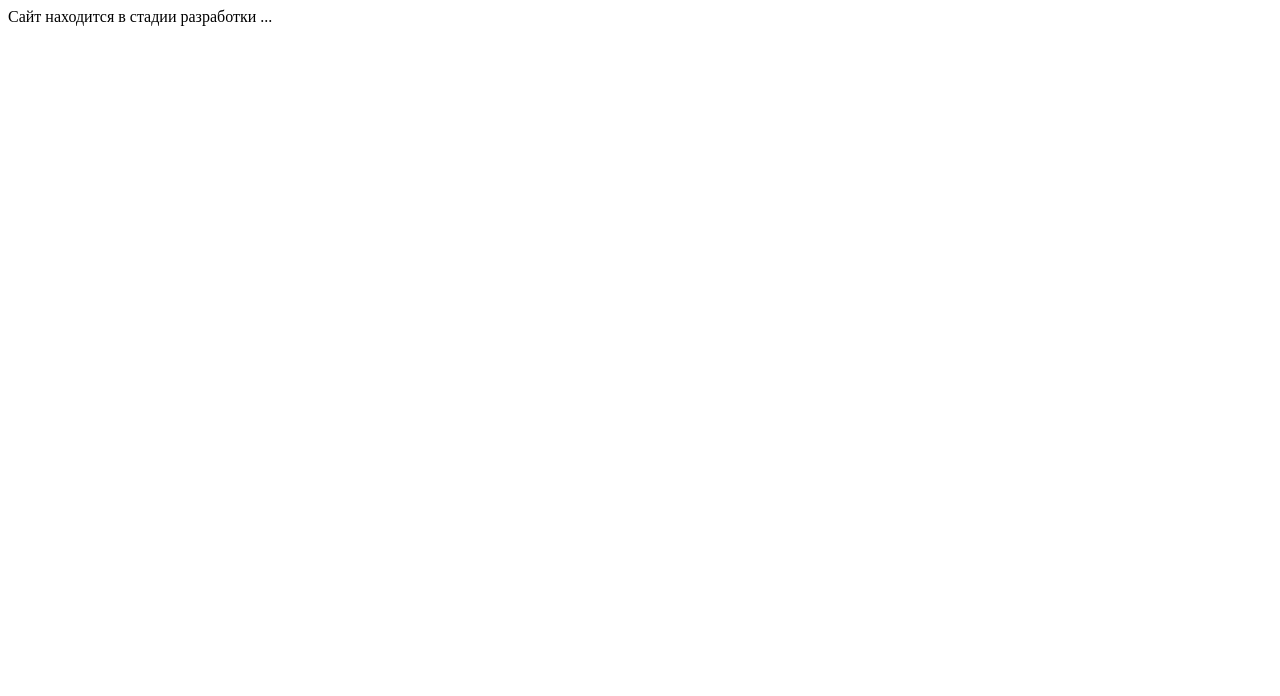
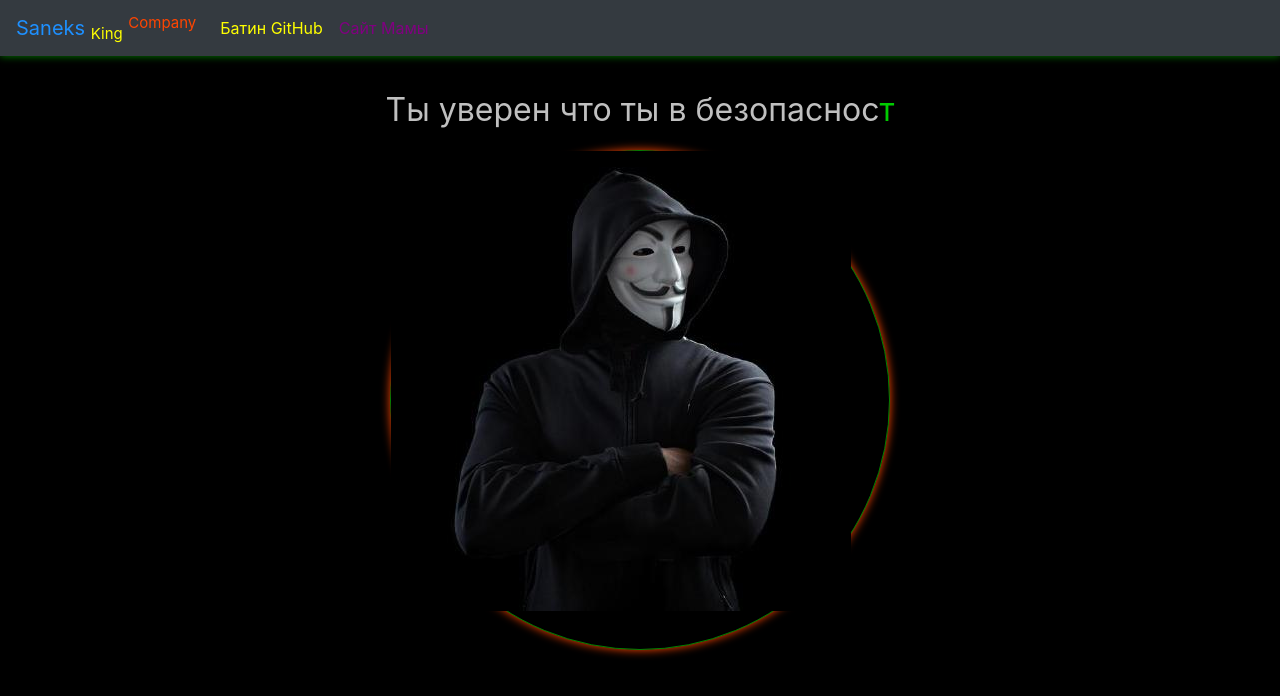
Before and after one commit to saneksking/saneksking.github.io, a plain HTML site: page index.html in a window 1280 px wide. Drawn offline with nearby package versions, Linux system fonts and the light colour scheme.

Commit message:
Половина сайта готова!

```diff
--- a/index.html
+++ b/index.html
@@ -3,8 +3,41 @@
 <head>
     <meta charset="UTF-8">
     <title>Saneks King Company</title>
+    <link rel="stylesheet" href="https://maxcdn.bootstrapcdn.com/bootstrap/4.1.0/css/bootstrap.min.css">
+    <script src="https://ajax.googleapis.com/ajax/libs/jquery/3.3.1/jquery.min.js"></script>
+    <script src="https://cdnjs.cloudflare.com/ajax/libs/popper.js/1.14.0/umd/popper.min.js"></script>
+    <script src="https://maxcdn.bootstrapcdn.com/bootstrap/4.1.0/js/bootstrap.min.js"></script>
+    <link rel="stylesheet" href="styles/styles.css">
+    <script src="scripts/scripts.js"></script>
 </head>
 <body>
-    Сайт находится в стадии разработки ...
+<nav class="navbar navbar-expand-md bg-dark navbar-dark">
+    <!-- Brand -->
+    <a class="navbar-brand" style="cursor: help;" data-toggle="tooltip" href="#" title="Я начинающий программист Python!"><span style="color: dodgerblue;">Saneks</span> <sub>King</sub> <sup>Company</sup></a>
+
+    <!-- Toggler/collapsibe Button -->
+    <button class="navbar-toggler" type="button" data-toggle="collapse" data-target="#collapsibleNavbar">
+        <span class="navbar-toggler-icon"></span>
+    </button>
+    <!-- Navbar links -->
+    <div class="collapse navbar-collapse" id="collapsibleNavbar">
+        <ul class="navbar-nav">
+            <li class="nav-item">
+                <a class="nav-link bear-link" target="_blank" href="https://github.com/smartlegionlab">Батин GitHub</a>
+            </li>
+            <li class="nav-item">
+                <a class="nav-link mother-link" target="_blank" href="https://cutedolls.ru">Сайт Мамы</a>
+            </li>
+        </ul>
+    </div>
+</nav>
+<p id="typewriter"></p>
+<div class="my-logo">
+    <img src="images/logo.jpg">
+</div>
+<br>
+<script type="text/javascript">
+ go();
+</script>
 </body>
 </html>
--- /dev/null
+++ b/scripts/scripts.js
@@ -0,0 +1,45 @@
+var mess=new Array(
+ "Ты уверен что ты в безопасности?",
+ "Твоя система больше не безопасна...",
+ "Потому что в ней был Я!");
+
+var size = 32;
+var txtcol = "#C0C0C0";
+var lastcol = "#00CC00";
+var pause = 2500;
+var speed = 170;
+var i = i_str = 0;
+var msg = msgpre = msgafter = "";
+
+function get_text() {
+ msgpre = mess[i].substring(0, i_str-1);
+ msgafter = mess[i].substring(i_str-1, i_str);
+ msg = "<span style='position: relative; color:" + txtcol + "; font-size: " +
+ size + "px;'>" + msgpre + "<span style='color:" + lastcol + ";'>" + msgafter +
+ "</span></span>";
+}
+
+function go() {
+if (i_str<=mess[i].length-1) {
+ i_str++;
+ get_text();
+ if (document.all) typewriter.innerHTML = msg;
+ else if (document.layers) {
+  document.typewriter.document.write(msg);
+  document.typewriter.document.close();
+ }
+ else document.getElementById("typewriter").innerHTML = msg;
+ var timer = setTimeout("go()", speed);
+}
+else {
+ clearTimeout(timer);
+ var timer = setTimeout("changemess()", pause);
+}
+}
+
+function changemess() {
+ i++;
+ i_str = 0;
+ if (i>mess.length-1) i = 0;
+ go();
+}
--- /dev/null
+++ b/styles/styles.css
@@ -0,0 +1,60 @@
+body {
+    background: black;
+}
+
+
+sub {
+    color: yellow;
+}
+
+sub:hover {
+    color: orangered;
+}
+
+sup {
+    color: orangered;
+}
+
+sup:hover {
+    color: dodgerblue;
+}
+
+span:hover {
+    color: yellow !important;
+}
+
+nav {
+    box-shadow: 0 0 8px green;
+}
+
+#typewriter {
+    color: green;
+    text-align: center;
+    margin-top: 30px;
+}
+
+.my-logo {
+    width: 500px;
+    height: 500px;
+    margin: 0 auto;
+    background: black;
+    border: 1px solid green;
+    border-radius: 100%;
+    box-shadow: 0 0 10px orangered;
+}
+
+.bear-link {
+    color: yellow !important;
+}
+
+.bear-link:hover {
+    color: green !important;
+}
+
+.mother-link {
+    color: purple !important;
+}
+
+.mother-link:hover {
+    color: darkred !important;
+}
```
Also changed, not shown: images/klava.gif (added), images/logo.jpg (added).
